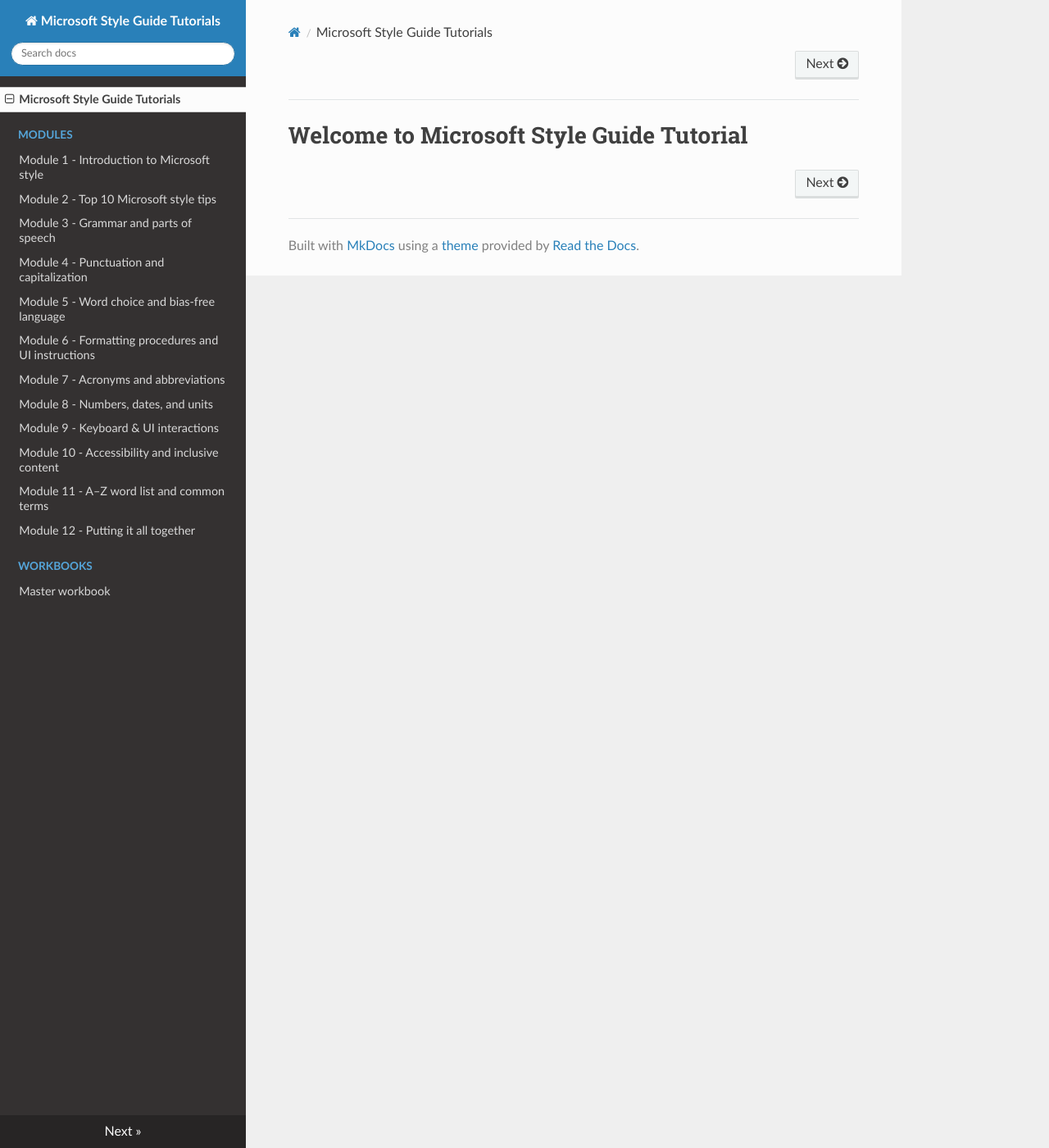
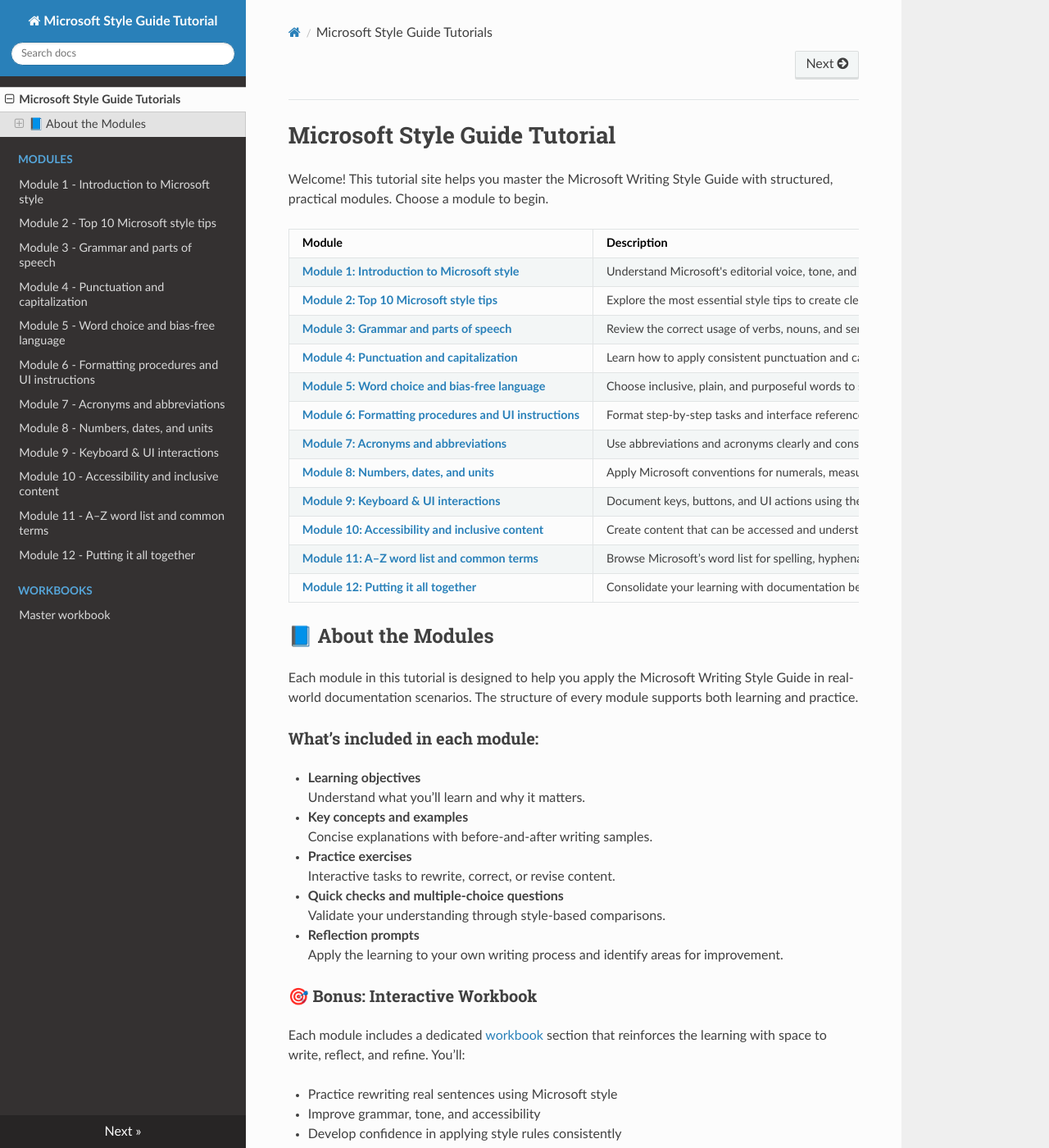
Before and after one commit to TechWriterP/microsoft-writing-style-guide-tutorial, an MkDocs documentation site: the page built from docs/index.md, in a window 1280 px wide and 1400 px high. Shown: the whole window at 82% size. Built offline with MkDocs 1.6.1, drawn with Linux system fonts in a browser that asks for light colours; nearby versions of some CDN libraries; some of the changed text lies outside the part shown.

Commit message:
Updated Home Page

```diff
--- a/docs/index.md
+++ b/docs/index.md
@@ -1 +1,49 @@
-# Welcome to Microsoft Style Guide Tutorial
+# Microsoft Style Guide Tutorial
+
+Welcome! This tutorial site helps you master the Microsoft Writing Style Guide with structured, practical modules. Choose a module to begin.
+
+| Module | Description |
+|--------|-------------|
+| **[Module 1: Introduction to Microsoft style](module-1-intro.md)** | Understand Microsoft's editorial voice, tone, and brand-aligned writing principles. |
+| **[Module 2: Top 10 Microsoft style tips](module-2-tips.md)** | Explore the most essential style tips to create clear, user-focused content. |
+| **[Module 3: Grammar and parts of speech](module-3-grammar-pos.md)** | Review the correct usage of verbs, nouns, and sentence structures in tech writing. |
+| **[Module 4: Punctuation and capitalization](module-4-punctuation-capitalization.md)** | Learn how to apply consistent punctuation and capitalization for readability. |
+| **[Module 5: Word choice and bias-free language](module-5-word-choice-bias-free-language.md)** | Choose inclusive, plain, and purposeful words to support accessibility. |
+| **[Module 6: Formatting procedures and UI instructions](module-6-format-ui-instructions.md)** | Format step-by-step tasks and interface references effectively. |
+| **[Module 7: Acronyms and abbreviations](module-7-acronyms-and-abbreviations.md)** | Use abbreviations and acronyms clearly and consistently. |
+| **[Module 8: Numbers, dates, and units](module-8-numbers-dates-units.md)** | Apply Microsoft conventions for numerals, measurements, and date formatting. |
+| **[Module 9: Keyboard & UI interactions](module-9-keyboard-and-ui-interactions.md)** | Document keys, buttons, and UI actions using the right structure. |
+| **[Module 10: Accessibility and inclusive content](module-10-accessibility-Inclusive-content.md)** | Create content that can be accessed and understood by all users. |
+| **[Module 11: A–Z word list and common terms](module-11-a-z-word-list.md)** | Browse Microsoft’s word list for spelling, hyphenation, and preferred terms. |
+| **[Module 12: Putting it all together](module-12-putting-all-together.md)** | Consolidate your learning with documentation best practices. |
+
+## 📘 About the Modules
+
+Each module in this tutorial is designed to help you apply the Microsoft Writing Style Guide in real-world documentation scenarios. The structure of every module supports both learning and practice.
+
+### What’s included in each module:
+
+- **Learning objectives**
+  Understand what you’ll learn and why it matters.
+
+- **Key concepts and examples**
+  Concise explanations with before-and-after writing samples.
+
+- **Practice exercises**
+  Interactive tasks to rewrite, correct, or revise content.
+
+- **Quick checks and multiple-choice questions**
+  Validate your understanding through style-based comparisons.
+
+- **Reflection prompts**
+  Apply the learning to your own writing process and identify areas for improvement.
+
+### 🎯 Bonus: Interactive Workbook
+
+Each module includes a dedicated [workbook](workbook-all-modules-revised-structure.md) section that reinforces the learning with space to write, reflect, and refine. You’ll:
+
+- Practice rewriting real sentences using Microsoft style
+- Improve grammar, tone, and accessibility
+- Develop confidence in applying style rules consistently
+
+This structure helps writers at all levels—from beginners to professionals—build strong habits and write with clarity, confidence, and inclusiveness.
--- a/mkdocs.yml
+++ b/mkdocs.yml
@@ -1,4 +1,4 @@
-site_name: Microsoft Style Guide Tutorials
+site_name: Microsoft Style Guide Tutorial
 site_url: https://techwriterp.github.io/msg-tutorial/
 nav:
   - Microsoft Style Guide Tutorials: index.md
```
Also changed, not shown: docs/css/extra.css (added, +20 -0 lines).
